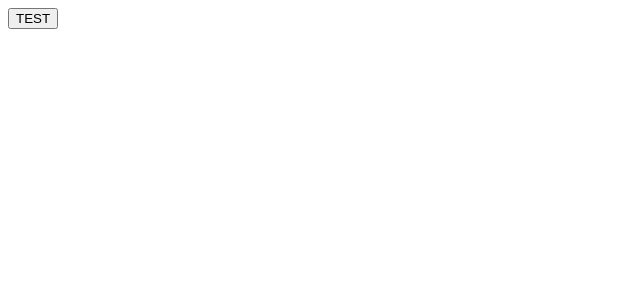
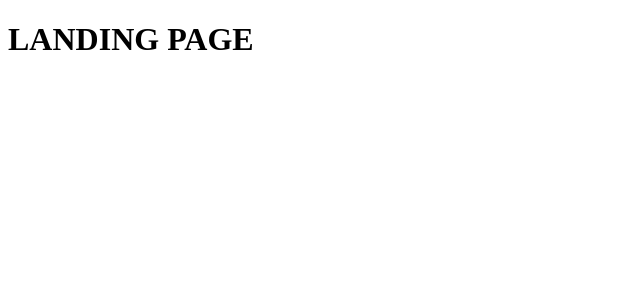
Before and after one commit to MerchRoadieCorporation/vms, a React app: page / in a window 1280 px wide. Shown: the top 300 px of the page, without its empty margins (0-640 px from the left). Built offline with nearby package versions, Linux system fonts and the light colour scheme; the HTML template or start-up script is replaced by a standard one.

Commit message:
Separated components, App module not found error

```diff
--- /dev/null
+++ b/client/src/components/App/App.jsx
@@ -0,0 +1,23 @@
+import React from 'react';
+import { Route, Switch } from 'react-router-dom';
+import Main from '../Main/Main';
+import LandingPage from '../LandingPage/LandingPage';
+
+class App extends React.Component {
+  constructor() {
+    super();
+  }
+
+  render() {
+    return (
+      <div>
+        <Switch>
+          <Route path="/main" component={Main} />
+          <Route exact path="/" component={LandingPage} />
+        </Switch>
+      </div>
+    )
+  }
+}
+
+export default App;
--- /dev/null
+++ b/client/src/components/LandingPage/LandingPage.jsx
@@ -0,0 +1,17 @@
+import React from 'react';
+
+class LandingPage extends React.Component {
+    constructor() {
+      super();
+    }
+
+    render() {
+      return (
+        <div>
+          <h1>LANDING PAGE</h1>
+        </div>
+      )
+    }
+}
+
+export default LandingPage
--- a/client/src/index.jsx
+++ b/client/src/index.jsx
@@ -1,5 +1,10 @@
-import React from 'react'
-import ReactDOM from 'react-dom'
-import App from './components/App.jsx'
+import React from 'react';
+import ReactDOM from 'react-dom';
+import { BrowserRouter } from 'react-router-dom';
+import App from './components/App/App';
 
-ReactDOM.render(<App />, document.getElementById('app'));
+ReactDOM.render(
+  <BrowserRouter>
+    <App />
+  </BrowserRouter>
+, document.getElementById('app'));
--- a/package.json
+++ b/package.json
@@ -8,6 +8,7 @@
     "express": "^4.16.3",
     "react": "^16.4.1",
     "react-dom": "^16.4.1",
+    "react-router-dom": "^4.3.1",
     "request": "^2.87.0",
     "request-promise": "^4.2.2",
     "xlsx": "^0.13.0"
```
Also changed, not shown: client/src/components/Main/Main.jsx (renamed from client/src/components/App.jsx, +5 -6 lines), 3 other files (tests, documents, lock files or other folders).
